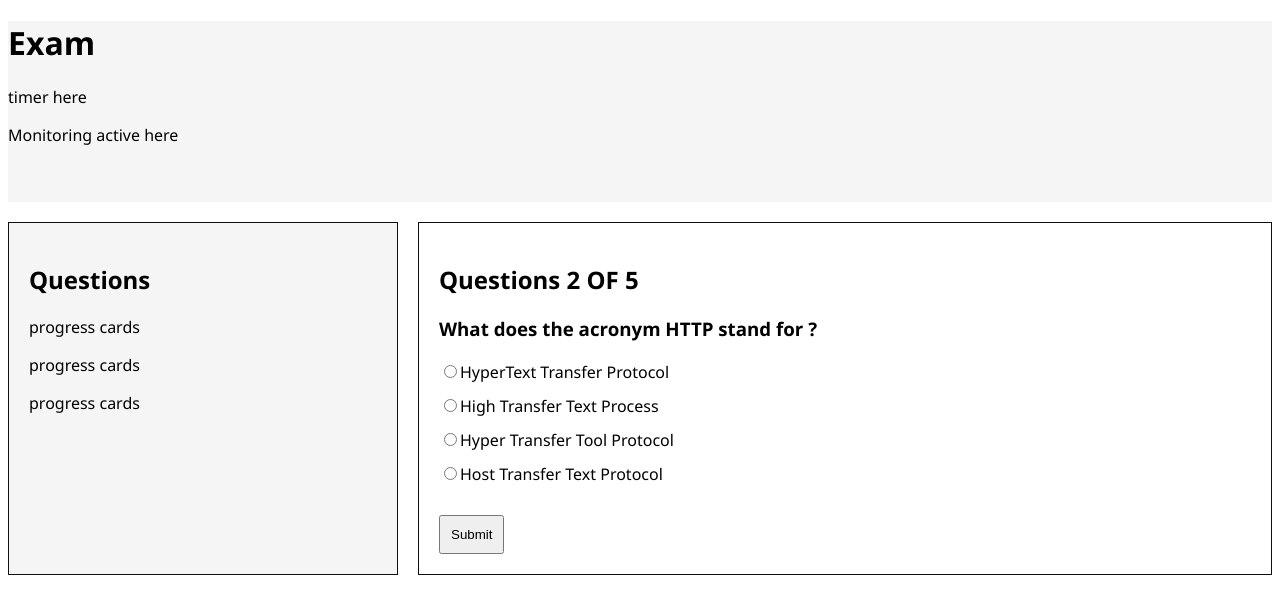
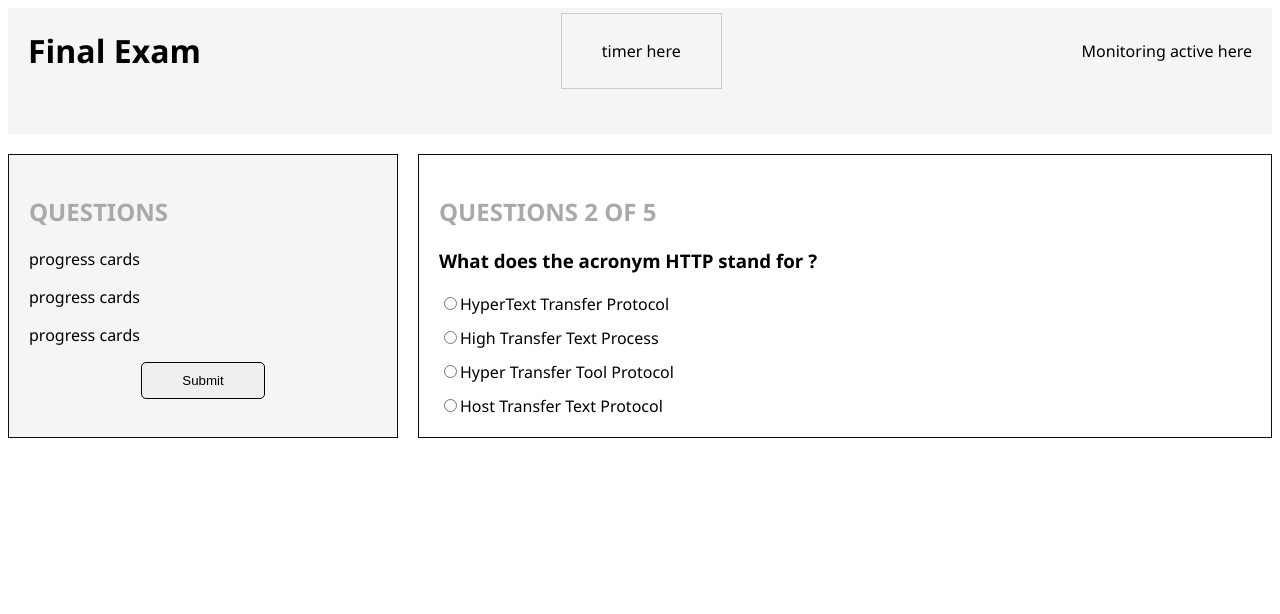
Before and after one commit to summer-group5/ai-exam-platform, a React app in the folder frontend/: page /Coursepage/1/exam in a window 1280 px wide. Shown: the top 614 px of the page. Built offline with nearby package versions, Linux system fonts and the light colour scheme; no server answers; the database is empty; the HTML template or start-up script is replaced by a standard one.

Commit message:
css details updated and created started question component

```diff
--- a/frontend/src/pages/Exampage.css
+++ b/frontend/src/pages/Exampage.css
@@ -5,11 +5,11 @@
 }
 
 .exam-header {
-background-color: #f5f5f5;
-
-padding-bottom: 40px;
-margin: auto;
-width: 100%;
+  background-color: #f5f5f5;
+  display: flex;
+  justify-content: space-between;
+  align-items: center;
+  padding: 0 20px 40px 20px;
 
 }
 
@@ -30,6 +30,7 @@ text-align: left;
 }
 
 .row-container h2 {
+  color: #A9A9A9;
 
 }
 
@@ -66,9 +67,22 @@ text-align: left;
 }
 
 .submit {
-    margin-top: 30px;
-
-    padding: 10px;
 
 
+    padding: 10px 40px 10px 40px;
+    border: 1px solid;
+   border-radius: 5px;
+
 }
+
+.timer-container{
+border: 1px solid #ccc;
+   padding: 10px 40px 10px 40px;
+
+}
+
+
+.button-container {
+  display: flex;
+  justify-content: center;
+}
--- a/frontend/src/pages/Exampage.jsx
+++ b/frontend/src/pages/Exampage.jsx
@@ -15,26 +15,35 @@ export default function Exampage() {
  <div className='exam-page'>
 
         <div className="exam-header">
-            <h1> Exam</h1>
+            <h1>Final Exam</h1>
+       <div className="timer-container">
         <p>timer here</p>
-         <p>Monitoring active here</p>
-        </div>
+       </div>
+
+          <p>Monitoring active here</p>
+
+
+
+         </div>
 
        <div className="row-container">
         <section className='exam-section'>
+
         <div className="progress-bar">
-            <h2>Questions</h2>
+            <h2>QUESTIONS</h2>
             <p>progress cards</p>
             <p>progress cards</p>
             <p>progress cards</p>
-
+         <div className="button-container">
+            <button className='submit'>Submit</button>
+          </div>
 
         </div>
          </section>
 
             <section className='exam-section'>
-             <div className="timer-container">
-                 <h2>Questions 2 OF 5</h2>
+             <div className="question-container">
+                 <h2>QUESTIONS 2 OF 5</h2>
          <h3>What does the acronym HTTP stand for ?</h3>
 
            <div className="question-options">
@@ -84,7 +93,7 @@ export default function Exampage() {
   </div>
 
 </div>
-             <button className='submit'>Submit</button>
+
 
         </div>
 
```
Also changed, not shown: frontend/src/components/questionscard/Questionscard.jsx (added, +11 -0 lines).
